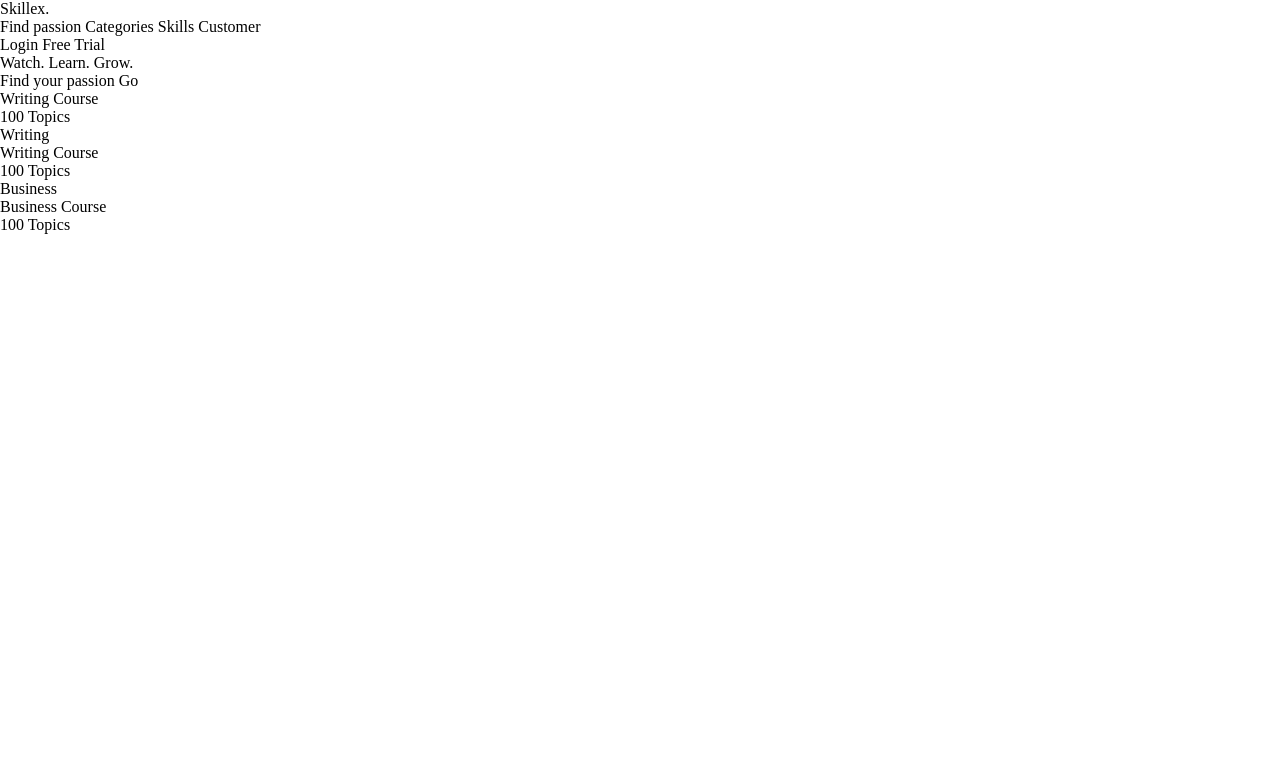
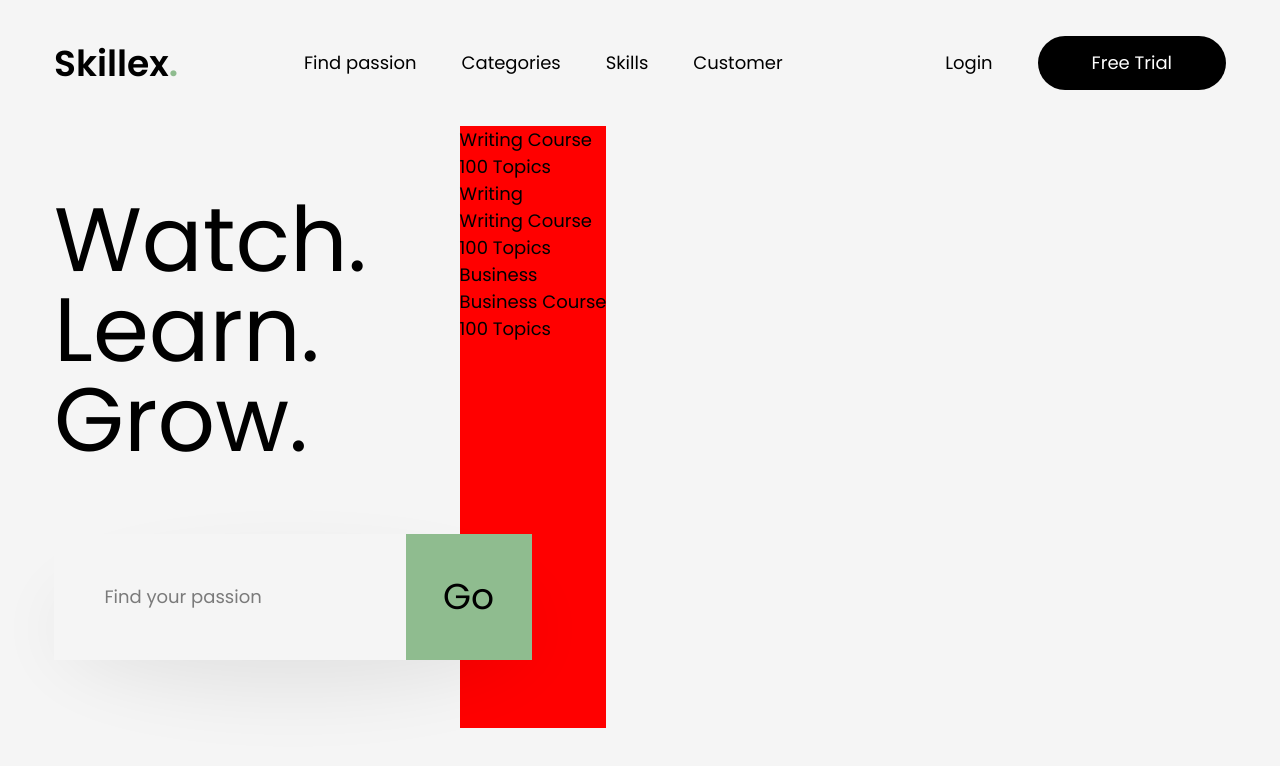
Before and after one commit to Loic-MAES-ORGA/gallery-caroussel, a plain HTML site: page index.html in a window 1280 px wide. Drawn offline with Linux system fonts and the light colour scheme.

Commit message:
:rocket: Beautiful header and left section

```diff
--- a/css/style.scss
+++ b/css/style.scss
@@ -0,0 +1,162 @@
+html {
+  font-size: 18px;
+}
+
+body {
+  width: 100%;
+  display: flex;
+  height: 100vh;
+  flex-direction: column;
+  background-color: whitesmoke;
+  font-family: 'Poppins', sans-serif;
+}
+
+$padding: 3em;
+
+.header {
+  gap: 7em;
+  display: flex;
+  align-items: center;
+  padding: $padding * .66 $padding;
+
+  > * {
+    flex: 0 0 auto;
+  }
+
+  &--title {
+    font-size: 2em;
+    font-weight: 600;
+
+    > span {
+      color: darkseagreen;
+    }
+  }
+
+  .general-menu {
+    gap: 2.5em;
+    display: flex;
+    align-items: center;
+
+    &-link {
+      line-height: 1;
+      transition: opacity 200ms ease;
+
+      &:hover {
+        opacity: .6;
+      }
+    }
+  }
+
+  &__menu {
+    flex: 1 1 100%;
+  }
+
+  &__account {
+    &--link {
+      &:last-child {
+        color: white;
+        border-radius: 5em;
+        background-color: black;
+        padding: $padding*.33 $padding;
+
+        &:hover {
+          opacity: .8;
+        }
+      }
+    }
+  }
+}
+
+.content {
+  flex: 1 1 100%;
+  display: flex;
+  gap: $padding;
+  align-items: stretch;
+  padding: 0 $padding $padding * 1.33;
+
+  &__intro {
+    display: flex;
+    flex: 0 0 30%;
+    flex-direction: column;
+    justify-content: space-evenly;
+
+    &__title {
+      display: flex;
+      font-size: 5em;
+      flex-direction: column;
+
+      &--line {
+        line-height: 1;
+        display: inline-block;
+      }
+    }
+
+    &__toast {
+      $height: 7em;
+
+      z-index: 0;
+      width: 100%;
+      flex: 0 0 auto;
+      height: $height;
+      position: relative;
+
+      &::before {
+        left: 0;
+        top: 50%;
+        z-index: -1;
+        content: '';
+        height: 100%;
+        opacity: .07;
+        filter: blur(2em);
+        border-radius: 50%;
+        position: absolute;
+        background-color: black;
+        transform: translateY(-25%);
+        width: calc(100% + $height);
+      }
+
+      &--content {
+        width: 100%;
+        height: 100%;
+        display: flex;
+        align-items: center;
+        color: hsla(0, 0%, 0%, .5);
+        padding-left: $height * .4;
+        background-color: whitesmoke;
+      }
+
+      &--action {
+        top: 0;
+        left: 100%;
+        z-index: 9;
+        height: 100%;
+        font-size: 2em;
+        position: absolute;
+        isolation: isolate;
+        aspect-ratio: 1 / 1;
+        background-color: darkseagreen;
+
+        &::before {
+          inset: 0;
+          z-index: -1;
+          content: '';
+          position: absolute;
+          transform: scaleY(0);
+          background-color: gold;
+          transform-origin: bottom;
+          transition: transform 300ms ease;
+        }
+
+        &:hover {
+          &::before {
+            transform: none;
+          }
+        }
+      }
+    }
+  }
+
+  &__carousel {
+    background: red;
+  }
+}
--- a/index.html
+++ b/index.html
@@ -19,16 +19,16 @@
     <header class="header">
       <h1 class="header--title">Skillex<span>.</span></h1>
 
-      <nav class="header__menu">
-        <button class="header__menu--link">Find passion</button>
-        <button class="header__menu--link">Categories</button>
-        <button class="header__menu--link">Skills</button>
-        <button class="header__menu--link">Customer</button>
+      <nav class="header__menu general-menu">
+        <button class="header__menu--link general-menu-link">Find passion</button>
+        <button class="header__menu--link general-menu-link">Categories</button>
+        <button class="header__menu--link general-menu-link">Skills</button>
+        <button class="header__menu--link general-menu-link">Customer</button>
       </nav>
 
-      <nav class="header__account">
-        <button class="header__account--link">Login</button>
-        <button class="header__account--link">Free Trial</button>
+      <nav class="header__account general-menu">
+        <button class="header__account--link general-menu-link">Login</button>
+        <button class="header__account--link general-menu-link">Free Trial</button>
       </nav>
     </header>
 
```
Also changed, not shown: css/style.css, 1 other file.
